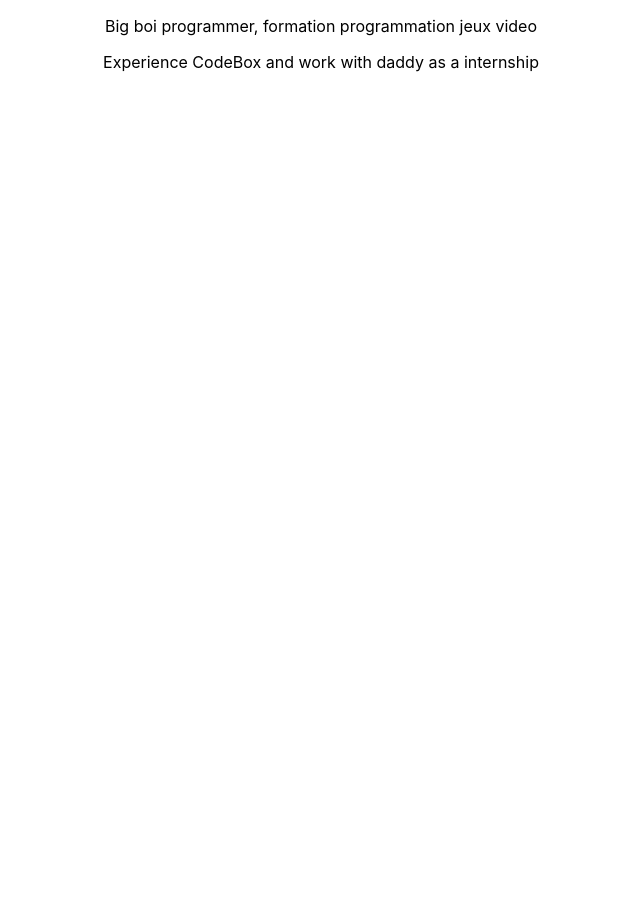
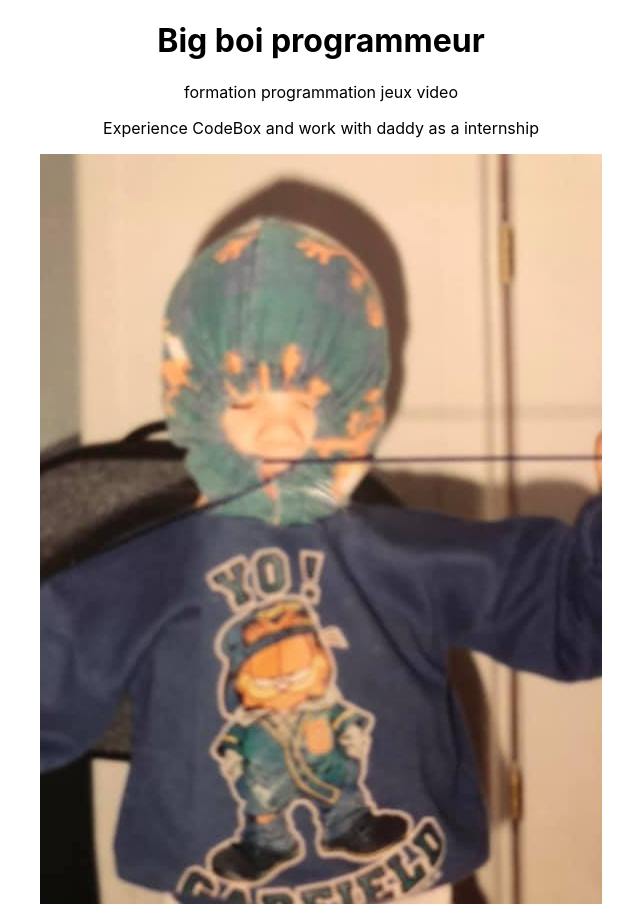
Before and after one commit to GabrielCodeProject/portfolio, a React (Create React App) app: page / in a window 1280 px wide. Shown: the whole page, without its empty margins (319-959 px from the left). Before the commit the page ends 800 px from the top, so only its background shows below. Built offline with nearby package versions, Linux system fonts and the light colour scheme.

Commit message:
test add image

```diff
--- a/src/App.js
+++ b/src/App.js
@@ -1,10 +1,13 @@
 import React from 'react';
 import './App.css';
+import picture from './img/victor.jpg'
 function App() {
   return (
     <div className="App">
-      <p>Big boi programmer, formation programmation jeux video</p>
+      <h1>Big boi programmeur</h1>
+      <p>formation programmation jeux video</p>
       <p>Experience CodeBox and work with daddy as a internship</p>
+      <img src={picture} alt="Big boi" />
     </div>
   );
 }
```
Also changed, not shown: src/img/victor.jpg (added).
